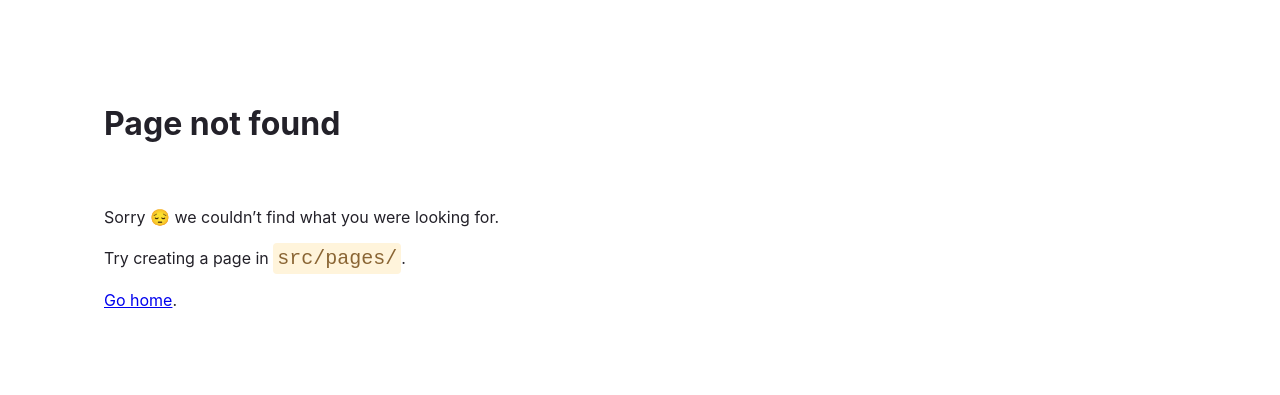
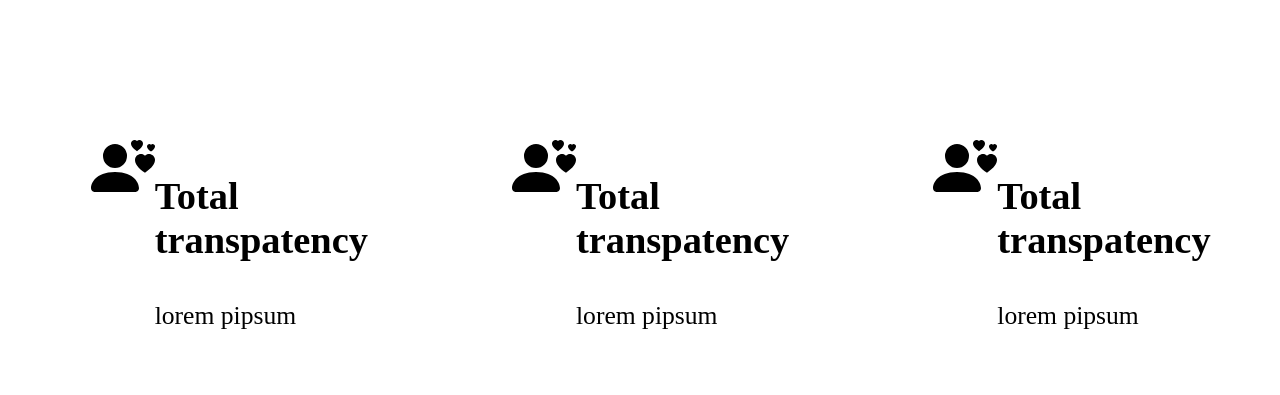
Before and after one commit to nazmieievilya/gatsby-starter-minimalr, a Gatsby site: page /components/ServiceComp in a window 1280 px wide. Before the commit this address had no page. Built offline with nearby package versions, Linux system fonts and the light colour scheme; Gatsby itself is replaced by a stand-in of ours.

Commit message:
Fixed Service

```diff
--- a/src/pages/components/App.js
+++ b/src/pages/components/App.js
@@ -3,7 +3,7 @@ import NavBar from "./NavBar";
 import Home from "./Home";
 import Features from "./Features";
 import Form from "./Form";
-import Service from "./Service";
+import ServiceComp from "./ServiceComp";
 
 const App = () => {
   return (
@@ -12,7 +12,7 @@ const App = () => {
       <Home />
       <Features />
       <Form />
-      <Service />
+      <ServiceComp />
     </>
   );
 };
--- /dev/null
+++ b/src/pages/components/ServiceComp.js
@@ -0,0 +1,106 @@
+import React from "react";
+import styled from "styled-components";
+
+const ServiceContainer = styled.div`
+  background-color: white;
+  display: flex;
+  justify-content: space-around;
+  align-items: center;
+  width: 100%;
+  height: 30vw;
+  @media (max-width: 768px) {
+    justify-content: center;
+    .serviceCont {
+      display: flex;
+      height: 10vw;
+      width: 10vw;
+      margin: 10px;
+
+      padding: 0px;
+    }
+  }
+  .serviceCont {
+    display: flex;
+    height: 10vw;
+    width: 20vw;
+  }
+  h3 {
+    color: black;
+    font-size: 3vw;
+  }
+  p {
+    color: black;
+    font-size: 2vw;
+  }
+`;
+const ServiceComp = () => {
+  return (
+    <ServiceContainer>
+      <div className="serviceCont">
+        <div className="text-primary">
+          <svg
+            xmlns="http://www.w3.org/2000/svg"
+            width="5vw"
+            height="5vw"
+            fill="currentColor"
+            class="bi bi-person-hearts"
+            viewBox="0 0 16 16"
+          >
+            <path
+              fill-rule="evenodd"
+              d="M11.5 1.246c.832-.855 2.913.642 0 2.566-2.913-1.924-.832-3.421 0-2.566ZM9 5a3 3 0 1 1-6 0 3 3 0 0 1 6 0Zm-9 8c0 1 1 1 1 1h10s1 0 1-1-1-4-6-4-6 3-6 4Zm13.5-8.09c1.387-1.425 4.855 1.07 0 4.277-4.854-3.207-1.387-5.702 0-4.276ZM15 2.165c.555-.57 1.942.428 0 1.711-1.942-1.283-.555-2.281 0-1.71Z"
+            />
+          </svg>
+        </div>
+        <div>
+          <h3>Total transpatency</h3>
+          <p>lorem pipsum </p>
+        </div>
+      </div>
+      <div className="serviceCont">
+        <div className="text-primary">
+          <svg
+            xmlns="http://www.w3.org/2000/svg"
+            width="5vw"
+            height="5vw"
+            fill="currentColor"
+            class="bi bi-person-hearts"
+            viewBox="0 0 16 16"
+          >
+            <path
+              fill-rule="evenodd"
+              d="M11.5 1.246c.832-.855 2.913.642 0 2.566-2.913-1.924-.832-3.421 0-2.566ZM9 5a3 3 0 1 1-6 0 3 3 0 0 1 6 0Zm-9 8c0 1 1 1 1 1h10s1 0 1-1-1-4-6-4-6 3-6 4Zm13.5-8.09c1.387-1.425 4.855 1.07 0 4.277-4.854-3.207-1.387-5.702 0-4.276ZM15 2.165c.555-.57 1.942.428 0 1.711-1.942-1.283-.555-2.281 0-1.71Z"
+            />
+          </svg>
+        </div>
+        <div>
+          <h3>Total transpatency</h3>
+          <p>lorem pipsum </p>
+        </div>
+      </div>
+      <div className="serviceCont">
+        <div className="text-primary">
+          <svg
+            xmlns="http://www.w3.org/2000/svg"
+            width="5vw"
+            height="5vw"
+            fill="currentColor"
+            class="bi bi-person-hearts"
+            viewBox="0 0 16 16"
+          >
+            <path
+              fill-rule="evenodd"
+              d="M11.5 1.246c.832-.855 2.913.642 0 2.566-2.913-1.924-.832-3.421 0-2.566ZM9 5a3 3 0 1 1-6 0 3 3 0 0 1 6 0Zm-9 8c0 1 1 1 1 1h10s1 0 1-1-1-4-6-4-6 3-6 4Zm13.5-8.09c1.387-1.425 4.855 1.07 0 4.277-4.854-3.207-1.387-5.702 0-4.276ZM15 2.165c.555-.57 1.942.428 0 1.711-1.942-1.283-.555-2.281 0-1.71Z"
+            />
+          </svg>
+        </div>
+        <div>
+          <h3>Total transpatency</h3>
+          <p>lorem pipsum </p>
+        </div>
+      </div>
+    </ServiceContainer>
+  );
+};
+
+export default ServiceComp;
```
